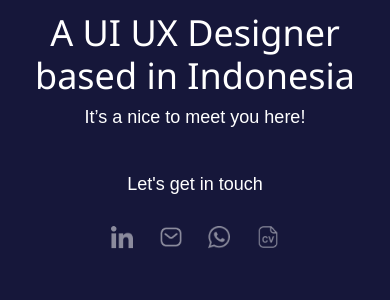
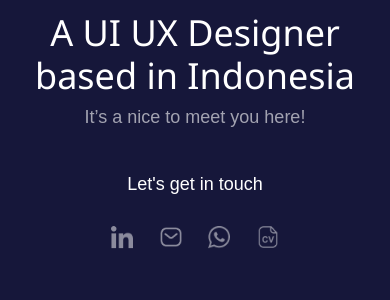
Before and after one commit to ariadwitolio/ariadwitolio.github.io, a PHP site: page / in a window 390 px wide. Shown: the part 378-678 px from the top of the page. Run offline with PHP 8.4, Linux system fonts and the light colour scheme; some libraries are stand-ins or nearby versions.

Commit message:
Update arlosite.css

```diff
--- a/css/arlosite.css
+++ b/css/arlosite.css
@@ -489,6 +489,7 @@
         #hero h3 {
           margin-top: 10px;
           font-size: 18px;
+          opacity: 60%;
         }
         #interest {
           width: 100%;
```
